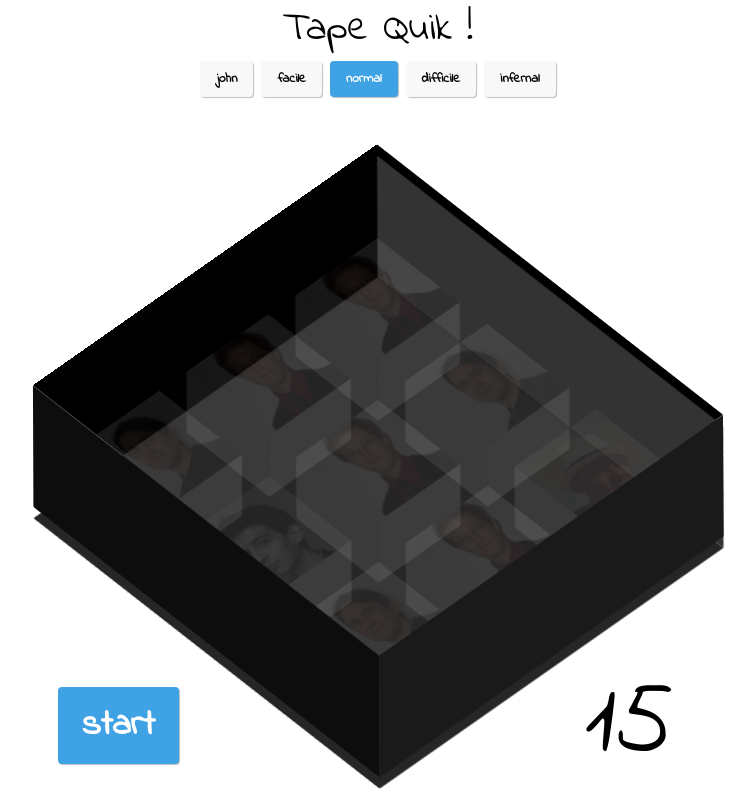
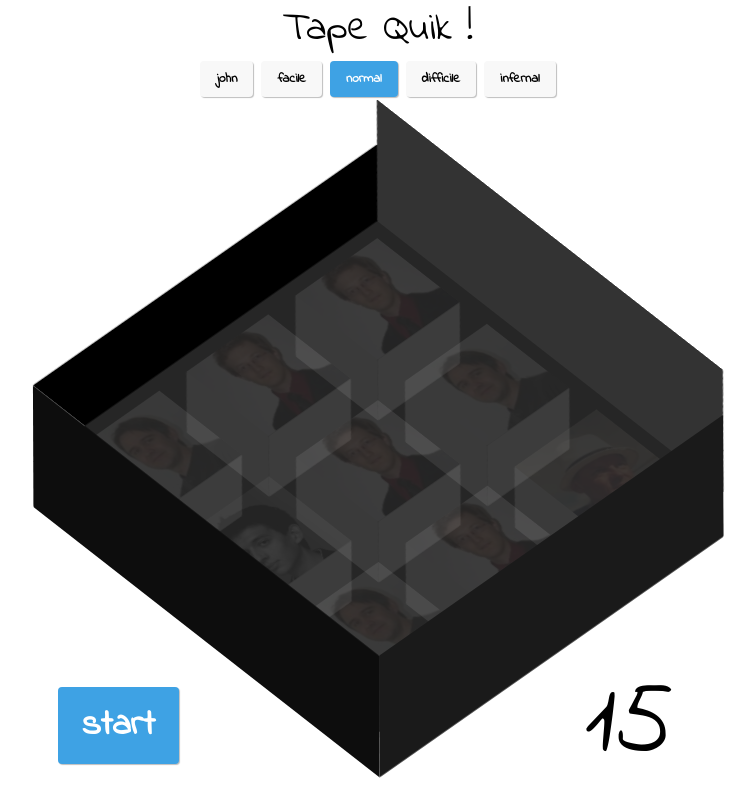
Before and after one commit to raphael22/whack-a-quick, an Angular app: page / in a window 1280 px wide. Shown: the whole page, without its empty margins (262-1017 px from the left). Built offline with nearby package versions, Linux system fonts and the light colour scheme.

Commit message:
fix - css

```diff
--- a/src/app/app.component.scss
+++ b/src/app/app.component.scss
@@ -47,7 +47,7 @@ main{
   top: 50%;
   width: $board-width;
   height: $board-width;
-  transform: translate(-76%, -24%);
+  transform: translate(-65%, -35%);
   background: adjust-color($board-color, $lightness: 15%);
   -webkit-backface-visibility: hidden;
   backface-visibility: hidden;
```
